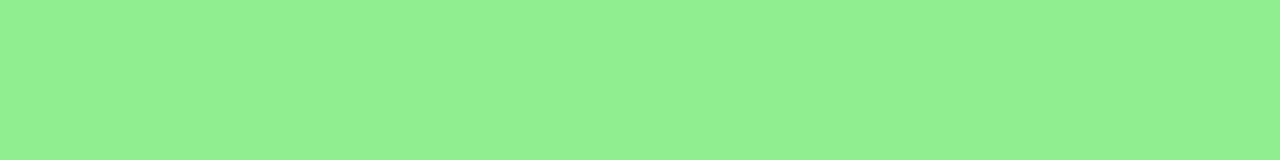
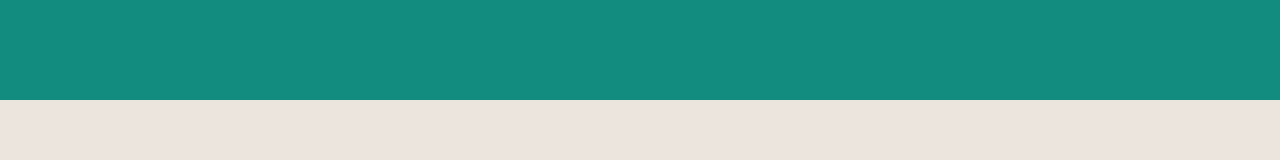
Before and after one commit to MatMagliano/js-html-css-boolzap, a plain HTML site: page index.html in a window 1280 px wide. Drawn offline with nearby package versions, Linux system fonts and the light colour scheme.

Commit message:
background

```diff
--- a/css/style.css
+++ b/css/style.css
@@ -5,10 +5,15 @@
 }
 body {
   font-family: 'Rubik', sans-serif;
-  background-color: lightyellow;
+
 }
 .wrapper {
   width: 100vw;
   height: 100vh;
-  background-color: lightgreen;
+  background-color: #ece5dd;
 }
+.top_back {
+  width: 100%;
+  height: 100px;
+  background-color: #128c7e;
+}
--- a/index.html
+++ b/index.html
@@ -22,7 +22,13 @@
   <title>BoolZap</title>
 </head>
 <body>
-  <main class="wrapper"></main>
+  <main class="wrapper">
+    <div class="background_main">
+      <div class="top_back"></div>
+      <div class="bottom_back"></div>
+
+    </div>
+  </main>
 
   <script src="js/script.js" charset="utf-8"></script>
 </body>
```
